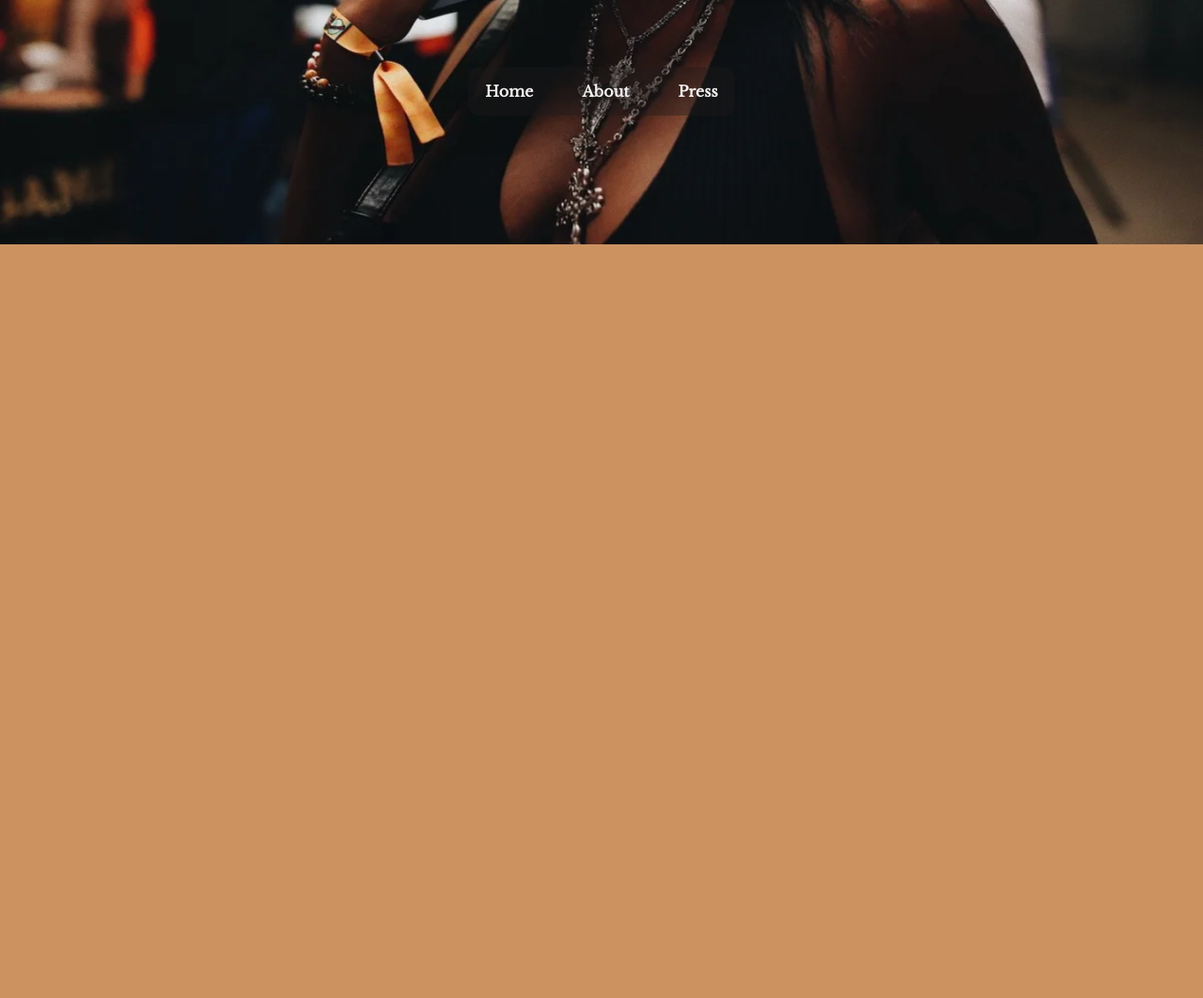
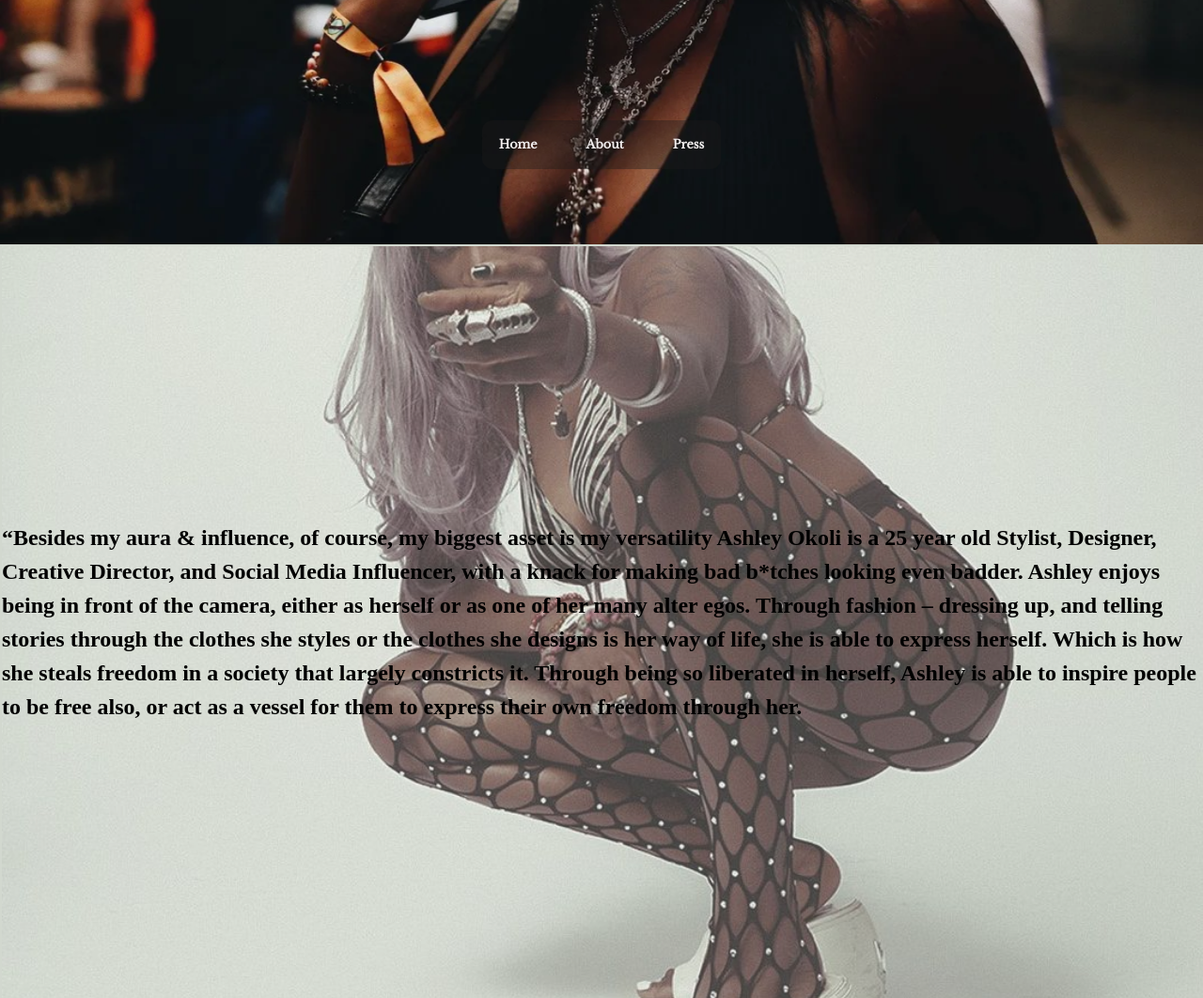
Before and after one commit to Susu-spec/ashley-okoli-site, a plain HTML site: page index.html in a window 1280 px wide. Shown: the part 540-1602 px from the top of the page at 94% size. Before the commit the page ends 800 px from the top, so only its background shows below. Drawn offline with nearby package versions, Linux system fonts and the light colour scheme.

Commit message:
Update: About Section

```diff
--- a/index.html
+++ b/index.html
@@ -44,5 +44,25 @@
             </div>
         </div>
     </div>
+    <div class="background-about">
+        <table>
+            <tr class="about-container">
+                <td class="about-left-cell">
+                    <p>“Besides my aura & influence, of course, my biggest asset is my versatility
+                        Ashley Okoli is a 25 year old Stylist, Designer, Creative Director, and Social Media Influencer, with a knack for making bad b*tches looking even badder.
+                        Ashley enjoys being in front of the camera, either as herself or as one of her many alter egos. Through fashion
+                         – dressing up, and telling stories through the clothes she styles or the clothes she designs is her way of life, she is able to express herself.
+                        Which is how she steals freedom in a society that largely constricts it. Through being so liberated in herself, Ashley is able to inspire people to be free also, or act as a vessel for them to express their own freedom through her.</p>
+                </td>
+                <td class="about-right-cell">
+                    <div class="image">
+                        <img src="images/background-one.jpg" alt="">
+                    </div>
+                </td>
+            </tr>
+
+        </table>
+
+    </div>
 </body>
 </html>
--- a/script.js
+++ b/script.js
@@ -2,3 +2,7 @@
  * Translate along the x axis and as content loads,
  * scale along x-axis and scale shortly on y-axis
  */
+
+/**
+ * Set right cell to have background and image to fade out
+ */
--- a/style.css
+++ b/style.css
@@ -27,6 +27,20 @@
     --bistre-2: hsla(23, 26%, 18%, 1);
     --van-dyke: hsla(24, 15%, 19%, 1);
     --van-dyke-2: hsla(21, 12%, 23%, 1);
+
+    /*Background 2*/
+    --text: #3D2220;
+    --background: #d2d8cf;
+    --primary: #261818;
+    --secondary: #7a6866;
+    --accent: #301c1c;
+
+    /* CSS HSL */
+    --bistre-3: hsla(4, 31%, 18%, 1);
+    --licorice: hsla(0, 26%, 15%, 1);
+    --wenge: hsla(6, 9%, 44%, 1);
+    --licorice-2: hsla(0, 23%, 12%, 1);
+    --timberwolf: hsla(100, 10%, 83%, 1);
 }
 
 
@@ -38,13 +52,17 @@ html, body {
 
 body {
     min-height: 100svh;
-    background: var(--persian-orange);
     line-height: 1.5;
     font-family: 'Libre Baskerville', serif;
 }
 
 p, h1, h2, h3, h4, h5, h6 {
     overflow-wrap: break-word;
+}
+
+table, tr, td {
+   border-collapse: initial;
+   background: transparent;
 }
 
 ul {
@@ -212,7 +230,7 @@ nav {
 
 .switch-menu {
     position: absolute;
-    bottom: calc(10.67vw);
+    bottom: calc(5rem);
     display: flex;
     justify-content: center;
     align-items: center;
@@ -242,7 +260,54 @@ nav {
 }
 
 .menu-flex li {
+    font-size: .8rem;
     opacity: 1;
     padding: 2px 1.125rem 2px 1.125rem;
     cursor: pointer;
 }
+
+.background-about {
+    background: var(--background);
+}
+
+.about-container {
+    display: flex !important;
+    height: 100vh;
+    width: 100%;
+}
+
+.about-left-cell {
+    text-align: left !important;
+    height: 100vh;
+    display: flex;
+    align-items: center;
+    flex-direction: column;
+    justify-content: center;
+    z-index: 1;
+}
+
+.about-left-cell p {
+    font-weight: 700;
+    font-family: 'Molenilo';
+    font-size: 1.5rem;
+}
+
+.about-right-cell {
+    display: block;
+    overflow: hidden;
+    width: 100% !important;
+    height: 100% !important;
+    position: absolute;
+}
+
+.about-right-cell {
+    background: url(images/background-one.jpg);
+    background-position: center center;
+    background-repeat: no-repeat;
+    background-size: cover;
+    opacity: .7;
+}
+
+.about-right-cell img {
+    display: none;
+}
```
